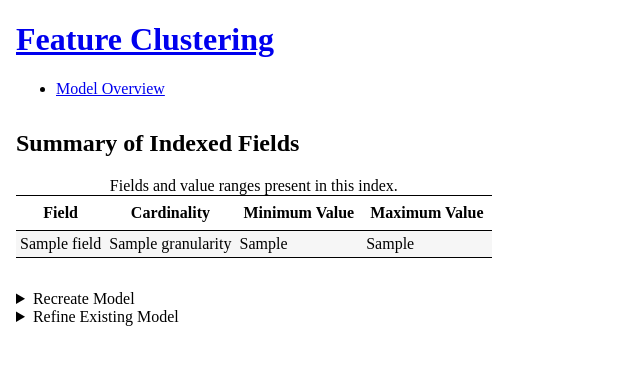
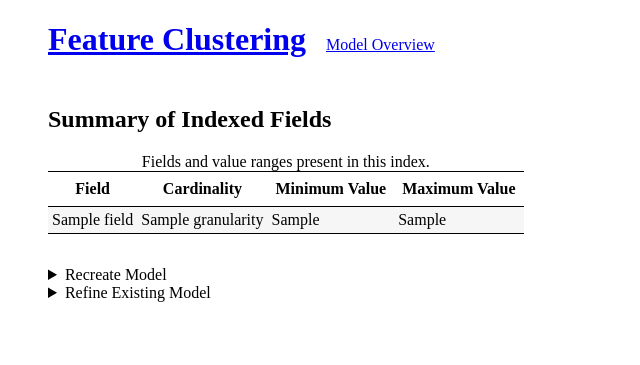
Before and after one commit to SamHames/hyperreal, a Python web app: template hyperreal/templates/details.html in a window 1280 px wide. Shown: the top 365 px of the page, without its empty margins (0-640 px from the left). Run offline with Jinja, Linux system fonts and the light colour scheme; the template is opened without the code that fills it: most values are stand-ins (such as "Sample title", 1, 10 or a date in 2020).

Commit message:
Improve styling for the navigation bar and add a bit more space

```diff
--- a/hyperreal/templates/base.html
+++ b/hyperreal/templates/base.html
@@ -10,7 +10,7 @@
     <style type="text/css">
 
 body {
-    margin: 0 1em;
+    margin: 0 3em;
 }
 
 .cluster-list {
@@ -23,7 +23,7 @@ body {
 
 .cluster-list > li {
     flex: 1 1 40ch;
-    margin: 0.5em;
+    margin: 1em 0.5em;
     box-shadow: 0 0 0.1em 0.1em gray;
     border-radius: 0.4em;
     justify-content: space-between;
@@ -41,7 +41,7 @@ body {
 
 .compact-cluster {
     max-width: 80em;
-    margin: 0.5em;
+    margin: 0.25em;
     padding: 0;
     display: flex;
     flex-wrap: wrap;
@@ -49,8 +49,9 @@ body {
 }
 
 .compact-cluster li {
+    display: inline-block;
     list-style-type: none;
-    margin: 0.375em;
+    margin: 0.25em;
     padding: 0;
 }
 
@@ -91,6 +92,7 @@ img {
     border-radius: 0.4em;
     display: inline-block;
     margin: 0;
+    margin-bottom: 0.5em;
     min-width: 4.5ch;
     background: white;
 
@@ -151,6 +153,28 @@ form {
     max-width: 80em;
 }
 
+.nav-links {
+    display: flex;
+    list-style-type: none;
+    margin-bottom: 1em;
+    margin-top: 0em;
+    padding-left: 0;
+}
+
+.nav-links li {
+    margin-right: 1em;
+}
+
+nav, h1 {
+    display: inline-block;
+}
+
+h1 {
+    margin-bottom: 1rem;
+    margin-right: 1rem;
+}
+
+
     </style>
 
     {% block meta %}
@@ -161,10 +185,10 @@ form {
     <header>
         <h1><a href="/">Feature Clustering</a></h1>
         <nav>
-        <ul>
-        {% block nav %}
-        {% endblock %}
-        </ul>
+            <ul class="nav-links">
+            {% block nav %}
+            {% endblock %}
+            </ul>
         </nav>
     </header>
     <main>{% block content %}{% endblock %}</main>
```
Also changed, not shown: hyperreal/templates/cluster.html (+8 -8 lines).
